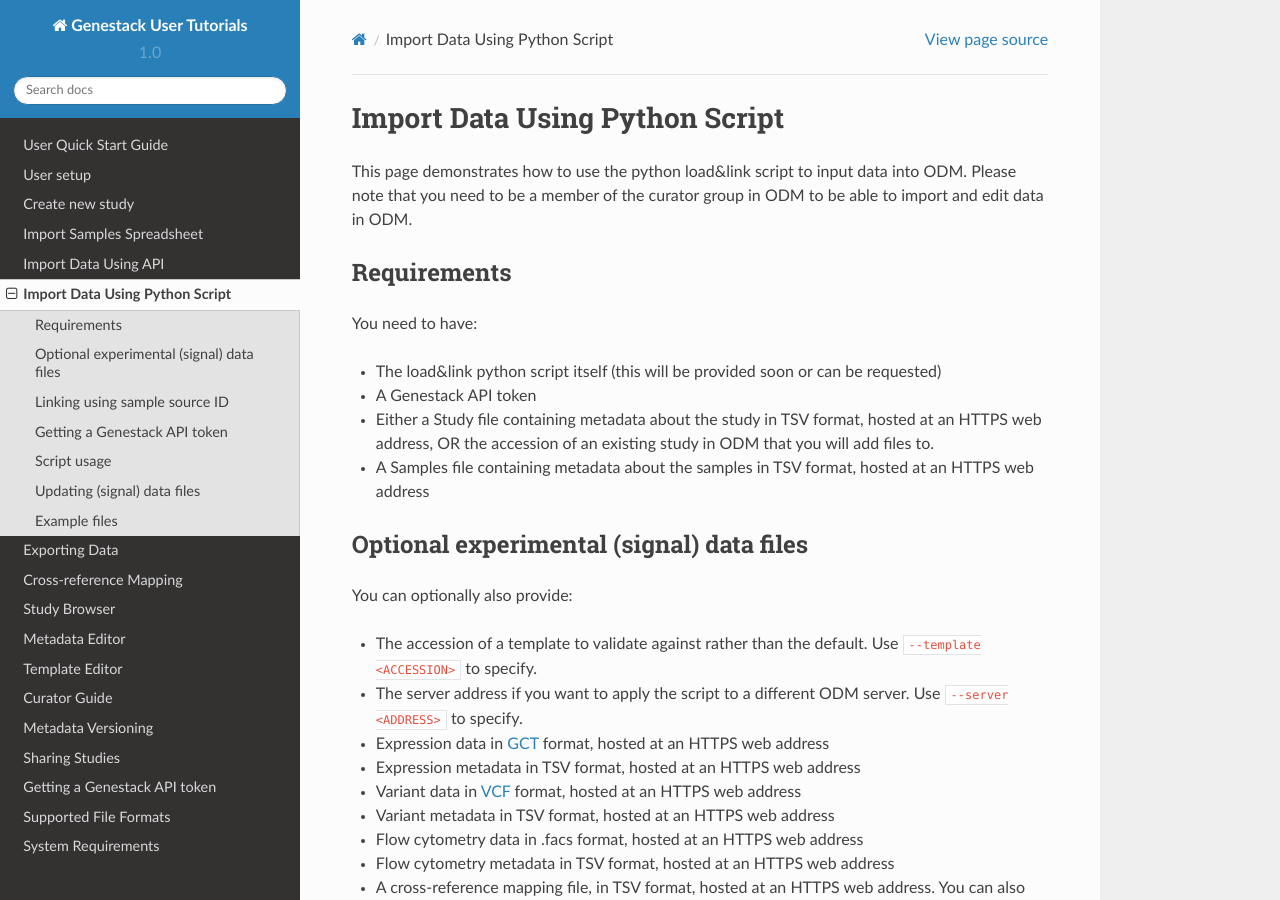
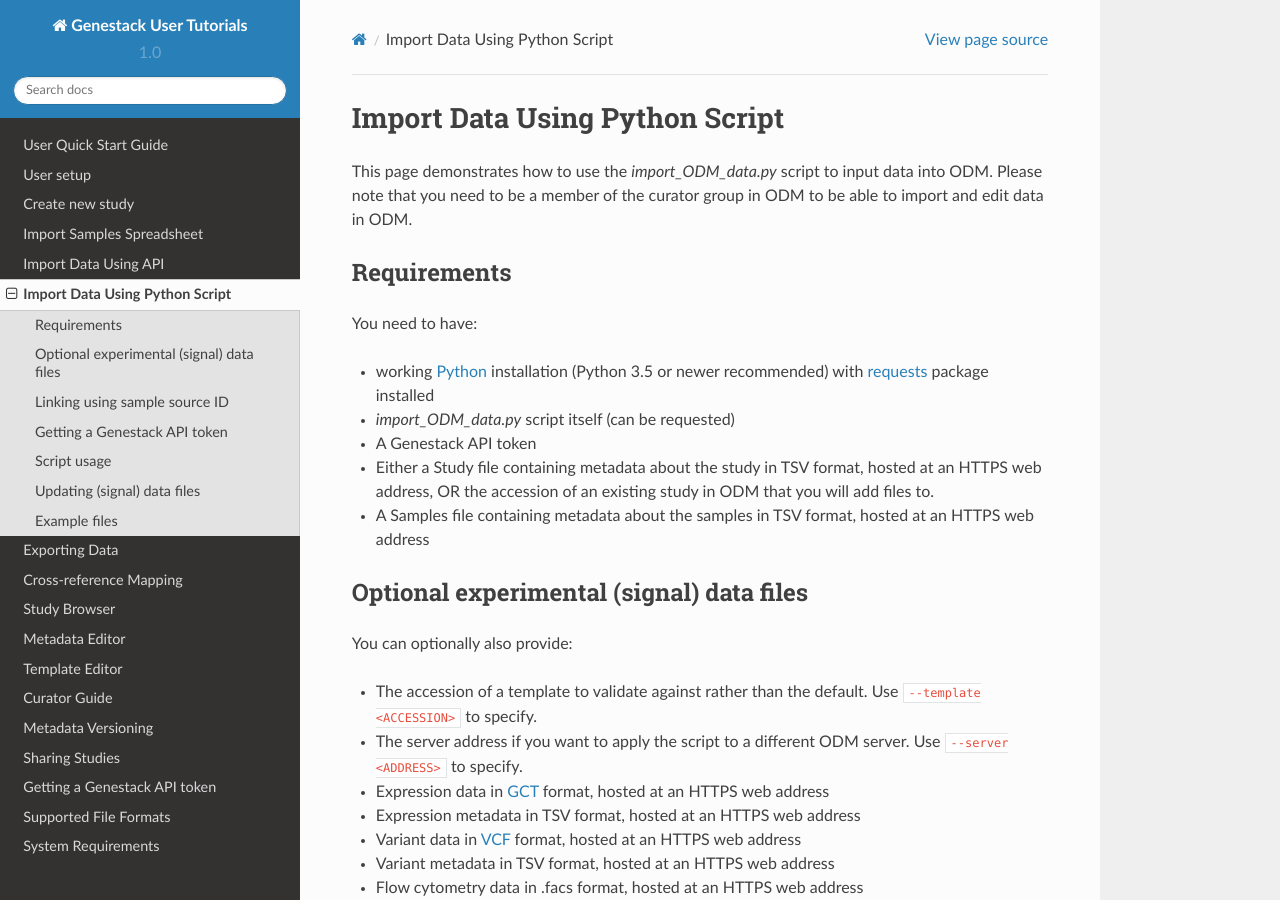
Before and after one commit to genestack/user-guide, a Sphinx documentation site: the page built from source/doc-odm-user-guide/import-data-using-python-script.rst, in a window 1280 px wide and 900 px high. Built offline with Sphinx 7.4.7 and the Read the Docs theme 2.0.0, drawn with Linux system fonts in a browser that asks for light colours.

Commit message:
Rename Python script

```diff
--- a/source/doc-odm-user-guide/import-data-using-python-script.rst
+++ b/source/doc-odm-user-guide/import-data-using-python-script.rst
@@ -1,7 +1,7 @@
 Import Data Using Python Script
 +++++++++++++++++++++++++++++++
 
-This page demonstrates how to use the python load&link script to input data
+This page demonstrates how to use the *import_ODM_data.py* script to input data
 into ODM. Please note that you need to be a member of the curator group in ODM
 to be able to import and edit data in ODM.
 
@@ -10,14 +10,18 @@
 
 You need to have:
 
-- The load&link python script itself (this will be provided soon or can be
-  requested)
+- working Python_ installation (Python 3.5 or newer recommended) with requests_
+  package installed
+- *import_ODM_data.py* script itself (can be requested)
 - A Genestack API token
 - Either a Study file containing metadata about the study in TSV format, hosted
   at an HTTPS web address, OR the accession of an existing study in ODM that
   you will add files to.
 - A Samples file containing metadata about the samples in TSV format, hosted at
   an HTTPS web address
+
+.. _Python: https://python.org
+.. _requests: https://docs.python-requests.org/en/latest/user/install/
 
 Optional experimental (signal) data files
 -----------------------------------------
```
